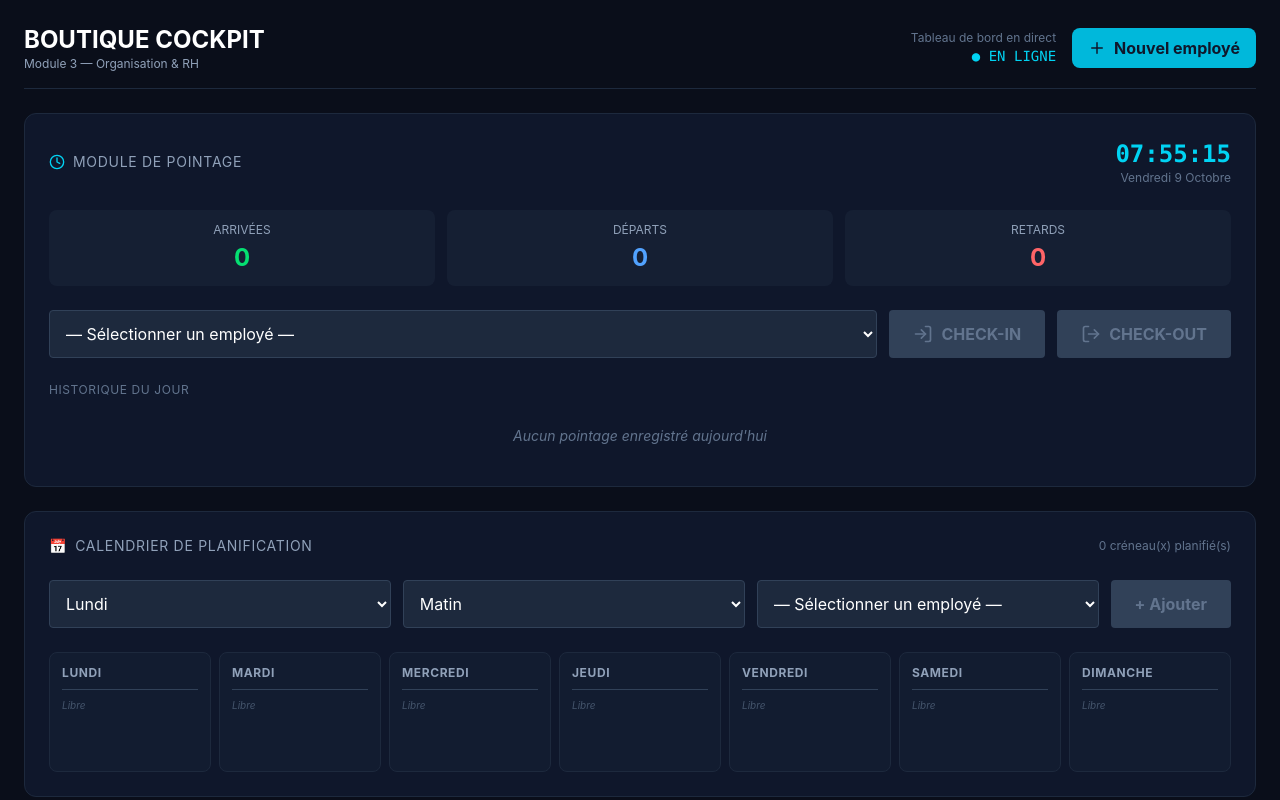
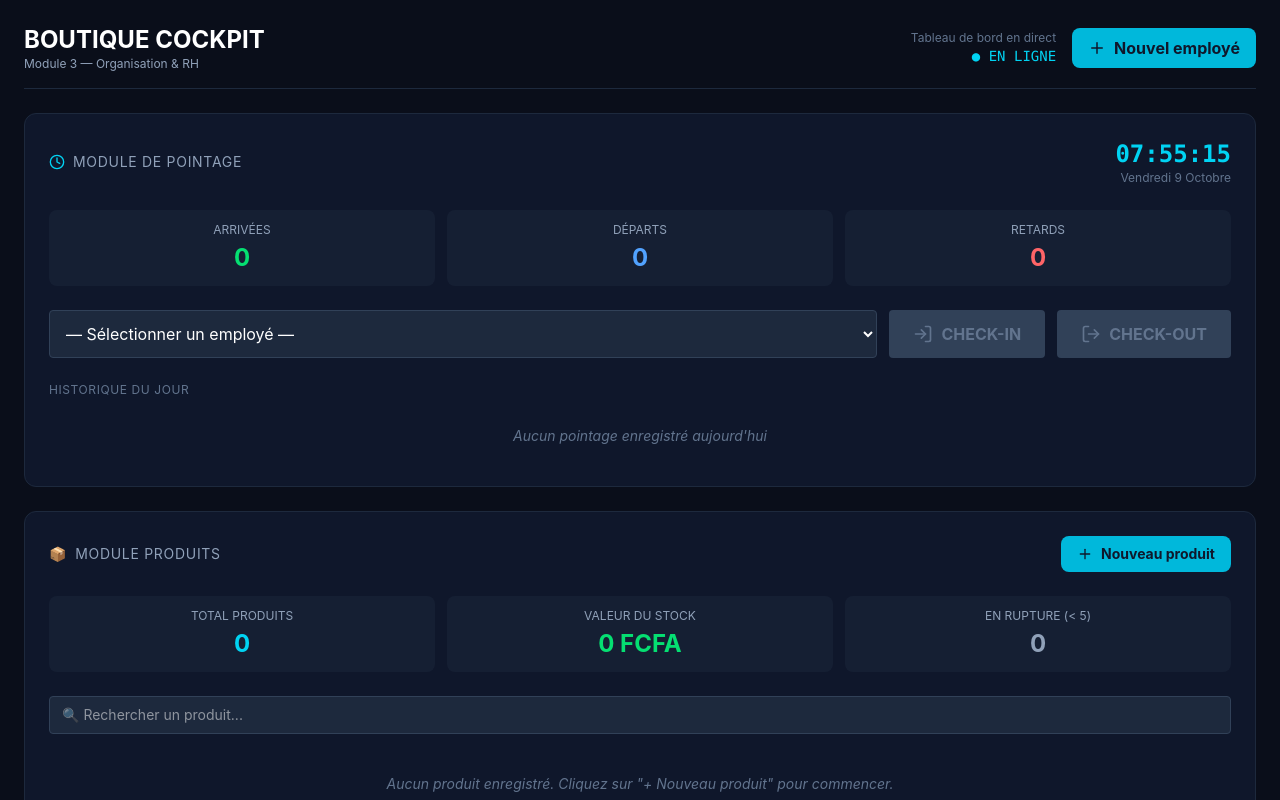
Before and after one commit to DidierFashion/cockpit-boutique, a React (Vite) app: page / in a window 1280 px wide. Shown: the top 800 px of the page. Built offline with nearby package versions, Linux system fonts and the light colour scheme.

Commit message:
Ajout du module Produits

```diff
--- a/src/components/CockpitRH.tsx
+++ b/src/components/CockpitRH.tsx
@@ -195,7 +195,220 @@ const FicheEmploye = ({ employe, onFermer, onSupprimer }: any) => {
     </div>
   );
 };
+const ModuleProduits = () => {
+  const CATEGORIES = ['Vêtements', 'Chaussures', 'Accessoires', 'Alimentation', 'Électronique', 'Autre'];
+  const [produits, setProduits] = useLocalStorage('cockpit-produits', [] as any[]);
+  const [recherche, setRecherche] = useState('');
+  const [showForm, setShowForm] = useState(false);
+  const [formData, setFormData] = useState({
+    nom: '',
+    categorie: 'Vêtements',
+    prix: 0,
+    quantite: 0,
+  });
 
+  const produitsFiltres = produits.filter((p: any) =>
+    p.nom.toLowerCase().includes(recherche.toLowerCase())
+  );
+
+  const valeurTotale = produits.reduce((acc: number, p: any) => acc + (p.prix * p.quantite), 0);
+  const produitsEnRupture = produits.filter((p: any) => p.quantite < 5).length;
+
+  const ajouterProduit = () => {
+    if (!formData.nom.trim()) return;
+    setProduits([...produits, {
+      id: Date.now(),
+      ...formData,
+    }]);
+    setFormData({ nom: '', categorie: 'Vêtements', prix: 0, quantite: 0 });
+    setShowForm(false);
+  };
+
+  const supprimerProduit = (id: number) => {
+    setProduits(produits.filter((p: any) => p.id !== id));
+  };
+
+  const modifierQuantite = (id: number, delta: number) => {
+    setProduits(produits.map((p: any) =>
+      p.id === id ? { ...p, quantite: Math.max(0, p.quantite + delta) } : p
+    ));
+  };
+
+  return (
+    <div className="bg-slate-900 border border-slate-800 rounded-xl p-6 mb-6">
+      {/* En-tête */}
+      <div className="flex flex-wrap justify-between items-center gap-3 mb-6">
+        <h2 className="text-sm uppercase tracking-wider text-slate-400 flex items-center gap-2">
+          <span className="text-cyan-400">📦</span> Module Produits
+        </h2>
+        <button
+          onClick={() => setShowForm(!showForm)}
+          className="flex items-center gap-2 bg-cyan-500 hover:bg-cyan-400 text-slate-900 font-bold px-4 py-2 rounded-lg text-sm"
+        >
+          <Plus size={16} /> Nouveau produit
+        </button>
+      </div>
+
+      {/* Statistiques */}
+      <div className="grid grid-cols-1 md:grid-cols-3 gap-3 mb-6">
+        <div className="bg-slate-800/50 rounded-lg p-3 text-center">
+          <p className="text-xs text-slate-400 uppercase mb-1">Total produits</p>
+          <p className="text-2xl font-bold text-cyan-400">{produits.length}</p>
+        </div>
+        <div className="bg-slate-800/50 rounded-lg p-3 text-center">
+          <p className="text-xs text-slate-400 uppercase mb-1">Valeur du stock</p>
+          <p className="text-2xl font-bold text-green-400">{valeurTotale.toLocaleString('fr-FR')} FCFA</p>
+        </div>
+        <div className="bg-slate-800/50 rounded-lg p-3 text-center">
+          <p className="text-xs text-slate-400 uppercase mb-1">En rupture (&lt; 5)</p>
+          <p className={`text-2xl font-bold ${produitsEnRupture > 0 ? 'text-red-400' : 'text-slate-400'}`}>
+            {produitsEnRupture}
+          </p>
+        </div>
+      </div>
+
+      {/* Formulaire */}
+      {showForm && (
+        <div className="bg-slate-800/50 border border-slate-700 rounded-lg p-4 mb-6">
+          <h3 className="text-sm font-bold text-white mb-3">Ajouter un produit</h3>
+          <div className="grid grid-cols-1 md:grid-cols-4 gap-3">
+            <input
+              type="text"
+              placeholder="Nom du produit"
+              value={formData.nom}
+              onChange={(e) => setFormData({ ...formData, nom: e.target.value })}
+              className="bg-slate-800 border border-slate-700 rounded px-3 py-2 text-white text-sm"
+              autoFocus
+            />
+            <select
+              value={formData.categorie}
+              onChange={(e) => setFormData({ ...formData, categorie: e.target.value })}
+              className="bg-slate-800 border border-slate-700 rounded px-3 py-2 text-white text-sm"
+            >
+              {CATEGORIES.map(c => <option key={c} value={c}>{c}</option>)}
+            </select>
+            <input
+              type="number"
+              placeholder="Prix (FCFA)"
+              value={formData.prix || ''}
+              onChange={(e) => setFormData({ ...formData, prix: Number(e.target.value) })}
+              className="bg-slate-800 border border-slate-700 rounded px-3 py-2 text-white text-sm"
+            />
+            <input
+              type="number"
+              placeholder="Quantité"
+              value={formData.quantite || ''}
+              onChange={(e) => setFormData({ ...formData, quantite: Number(e.target.value) })}
+              className="bg-slate-800 border border-slate-700 rounded px-3 py-2 text-white text-sm"
+            />
+          </div>
+          <div className="flex gap-2 mt-3">
+            <button
+              onClick={() => setShowForm(false)}
+              className="flex-1 bg-slate-800 hover:bg-slate-700 text-white py-2 rounded text-sm"
+            >
+              Annuler
+            </button>
+            <button
+              onClick={ajouterProduit}
+              disabled={!formData.nom.trim()}
+              className="flex-1 bg-cyan-500 hover:bg-cyan-400 disabled:bg-slate-700 disabled:text-slate-500 text-slate-900 font-bold py-2 rounded text-sm"
+            >
+              Ajouter
+            </button>
+          </div>
+        </div>
+      )}
+
+      {/* Recherche */}
+      <div className="mb-4">
+        <input
+          type="text"
+          placeholder="🔍 Rechercher un produit..."
+          value={recherche}
+          onChange={(e) => setRecherche(e.target.value)}
+          className="w-full bg-slate-800 border border-slate-700 rounded px-3 py-2 text-white text-sm"
+        />
+      </div>
+
+      {/* Liste des produits */}
+      {produitsFiltres.length === 0 ? (
+        <p className="text-sm text-slate-500 italic text-center py-6">
+          {produits.length === 0
+            ? 'Aucun produit enregistré. Cliquez sur "+ Nouveau produit" pour commencer.'
+            : 'Aucun produit ne correspond à votre recherche.'}
+        </p>
+      ) : (
+        <div className="space-y-2 max-h-96 overflow-y-auto">
+          {produitsFiltres.map((p: any) => {
+            const enRupture = p.quantite < 5;
+            return (
+              <div key={p.id}
+                className={`flex items-center justify-between gap-3 bg-slate-800/50 border rounded-lg p-3 ${
+                  enRupture ? 'border-red-500/40' : 'border-slate-700'
+                }`}
+              >
+                <div className="flex-1 min-w-0">
+                  <div className="flex items-center gap-2 flex-wrap">
+                    <span className="text-white font-bold text-sm">{p.nom}</span>
+                    <span className="text-xs px-2 py-0.5 rounded bg-slate-700 text-slate-300">
+                      {p.categorie}
+                    </span>
+                    {enRupture && (
+                      <span className="text-xs px-2 py-0.5 rounded bg-red-500/20 text-red-400 font-bold">
+                        ⚠️ Rupture
+                      </span>
+                    )}
+                  </div>
+                  <p className="text-xs text-slate-500 mt-1">
+                    {p.prix.toLocaleString('fr-FR')} FCFA l'unité
+                  </p>
+                </div>
+
+                <div className="flex items-center gap-2">
+                  <button
+                    onClick={() => modifierQuantite(p.id, -1)}
+                    className="w-7 h-7 flex items-center justify-center bg-slate-700 hover:bg-slate-600 text-white rounded font-bold"
+                  >
+                    −
+                  </button>
+                  <span className={`text-sm font-bold w-10 text-center ${
+                    enRupture ? 'text-red-400' : 'text-white'
+                  }`}>
+                    {p.quantite}
+                  </span>
+                  <button
+                    onClick={() => modifierQuantite(p.id, 1)}
+                    className="w-7 h-7 flex items-center justify-center bg-slate-700 hover:bg-slate-600 text-white rounded font-bold"
+                  >
+                    +
+                  </button>
+                </div>
+
+                <div className="text-right min-w-[100px]">
+                  <p className="text-xs text-slate-400">Valeur</p>
+                  <p className="text-sm font-bold text-cyan-400">
+                    {(p.prix * p.quantite).toLocaleString('fr-FR')}
+                  </p>
+                </div>
+
+                <button
+                  onClick={() => supprimerProduit(p.id)}
+                  className="text-red-400 hover:text-red-300 p-2"
+                  title="Supprimer"
+                >
+                  <Trash2 size={16} />
+                </button>
+              </div>
+            );
+          })}
+        </div>
+      )}
+    </div>
+  );
+};
+
+<ModuleProduits />
 const ModulePointage = ({ employes }: any) => {
   const [heure, setHeure] = useState(new Date());
   const [pointages, setPointages] = useLocalStorage('cockpit-pointages', [] as any[]);
@@ -439,6 +652,7 @@ export default function CockpitRH() {
 
       <ModulePointage employes={employes} />
 
+      <ModuleProduits />
       <ModuleCalendrier employes={employes} />
 
       <div className="grid grid-cols-1 md:grid-cols-3 gap-4 mb-6">
```
